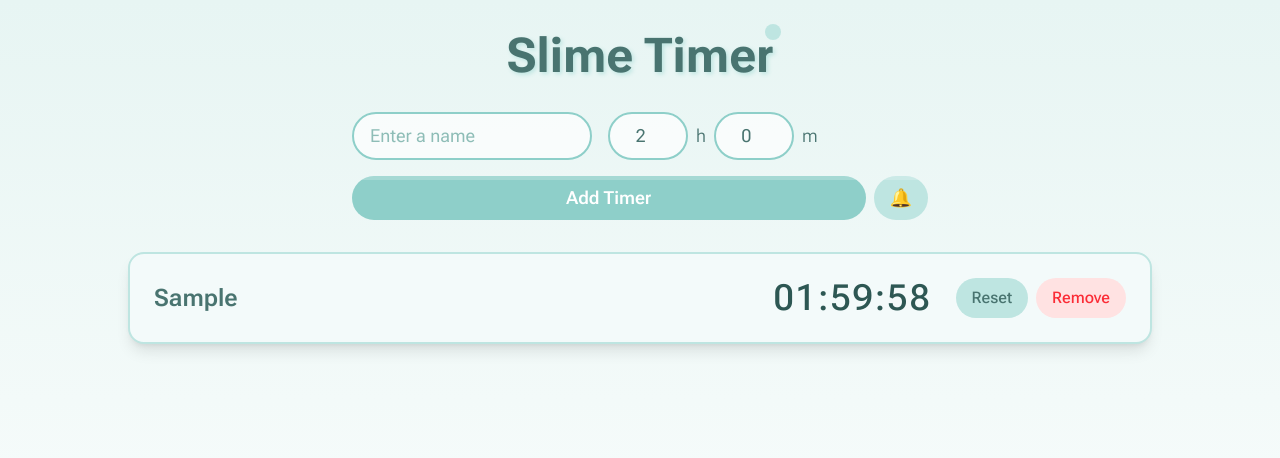
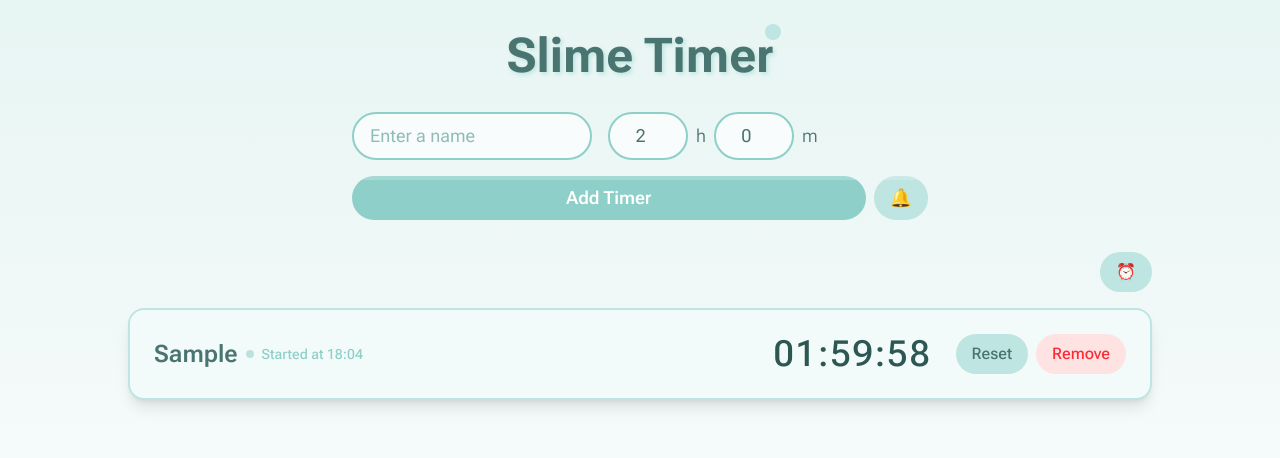
Before and after one commit to windbelike/slimeland, a Next.js app: page / in a window 1280 px wide. Both pictures are taken after typing "Sample" into the empty fields and a click on the button "Add Timer". Shown: the top 458 px of the page. Built offline with nearby package versions, Linux system fonts and the light colour scheme.

Commit message:
add sort

```diff
--- a/src/app/page.tsx
+++ b/src/app/page.tsx
@@ -15,6 +15,8 @@ interface Toast {
   id: number;
   message: string;
 }
+
+type SortMode = 'startTime' | 'timeLeft';
 
 const DEFAULT_HOURS = 2;
 const DEFAULT_MINUTES = 0;
@@ -34,6 +36,7 @@ export default function Home() {
   const [hours, setHours] = useState(DEFAULT_HOURS);
   const [minutes, setMinutes] = useState(DEFAULT_MINUTES);
   const [toasts, setToasts] = useState<Toast[]>([]);
+  const [sortMode, setSortMode] = useState<SortMode>('startTime');
 
   useEffect(() => {
     try {
@@ -151,6 +154,20 @@ export default function Home() {
     return `${hours}:${minutes}`;
   };
 
+  const getSortedTimers = () => {
+    return [...timers].sort((a, b) => {
+      if (sortMode === 'startTime') {
+        return a.startTime - b.startTime; // Oldest first
+      } else {
+        return a.timeLeft - b.timeLeft; // Least time remaining first
+      }
+    });
+  };
+
+  const toggleSortMode = () => {
+    setSortMode(prev => prev === 'startTime' ? 'timeLeft' : 'startTime');
+  };
+
   return (
     <main className="flex min-h-screen flex-col items-center p-4 sm:p-8 bg-gradient-to-b from-[#E7F5F3] to-[#FFFFFF]">
       <div className="fixed top-4 right-4 z-50 flex flex-col gap-2">
@@ -251,8 +268,22 @@ export default function Home() {
         </div>
       </div>
 
-      <div className="w-full max-w-5xl flex flex-col gap-4">
-        {timers.map(timer => (
+      <div className="w-full max-w-5xl">
+        <div className="flex justify-end mb-4">
+          <button
+            onClick={toggleSortMode}
+            className="px-4 py-2 text-sm sm:text-base font-[500] rounded-full transition-all duration-300 hover:scale-105 active:scale-95 flex items-center gap-2"
+            style={{
+              backgroundColor: SLIME_COLOR.secondary,
+              color: SLIME_COLOR.text,
+            }}
+          >
+            {sortMode === 'startTime' ? '⏰' : '⏳'}
+          </button>
+        </div>
+
+        <div className="flex flex-col gap-4">
+          {getSortedTimers().map(timer => (
             <div
               key={timer.id}
               className="w-full flex flex-col sm:flex-row items-start sm:items-center justify-between p-6 rounded-2xl shadow-lg gap-4 sm:gap-6 transition-all duration-300 hover:scale-[1.01] relative overflow-hidden"
@@ -273,14 +304,21 @@ export default function Home() {
                 <h2 className="text-xl sm:text-2xl font-[600] capitalize" style={{ color: SLIME_COLOR.text }}>
                   {timer.name}
                 </h2>
-              {timer.timeLeft === 0 && (
                 <div className="flex gap-2 items-center">
-                  <div className="" style={{ backgroundColor: SLIME_COLOR.primary }} />
-                  <p className="text-sm font-[500]" style={{ color: SLIME_COLOR.primary }}>
-                    Time's up! (Started at {formatStartTime(timer.startTime)})
+                  <div className="w-2 h-2 rounded-full animate-pulse"
+                    style={{
+                      backgroundColor: timer.timeLeft === 0 ? '#ff6b6b' : SLIME_COLOR.primary
+                    }}
+                  />
+                  <p className="text-sm font-[500]"
+                    style={{
+                      color: timer.timeLeft === 0 ? '#ff6b6b' : SLIME_COLOR.primary,
+                      fontWeight: timer.timeLeft === 0 ? '600' : '500'
+                    }}
+                  >
+                    {timer.timeLeft === 0 ? "Time's up! started at " + formatStartTime(timer.startTime) : "Started at " + formatStartTime(timer.startTime)}
                   </p>
                 </div>
-              )}
               </div>
               <div className="flex flex-col sm:flex-row items-start sm:items-center gap-4 sm:gap-6 w-full sm:w-auto relative">
                 <div className="text-3xl sm:text-4xl font-[500] tracking-wider" style={{ color: SLIME_COLOR.dark }}>
@@ -308,6 +346,7 @@ export default function Home() {
             </div>
           ))}
         </div>
+      </div>
       {timers.length === 0 && (
         <div className="text-center mt-8">
           <p className="text-lg font-[300]" style={{ color: SLIME_COLOR.text }}>
```
Lines whose indentation alone changed are shown as unchanged.
